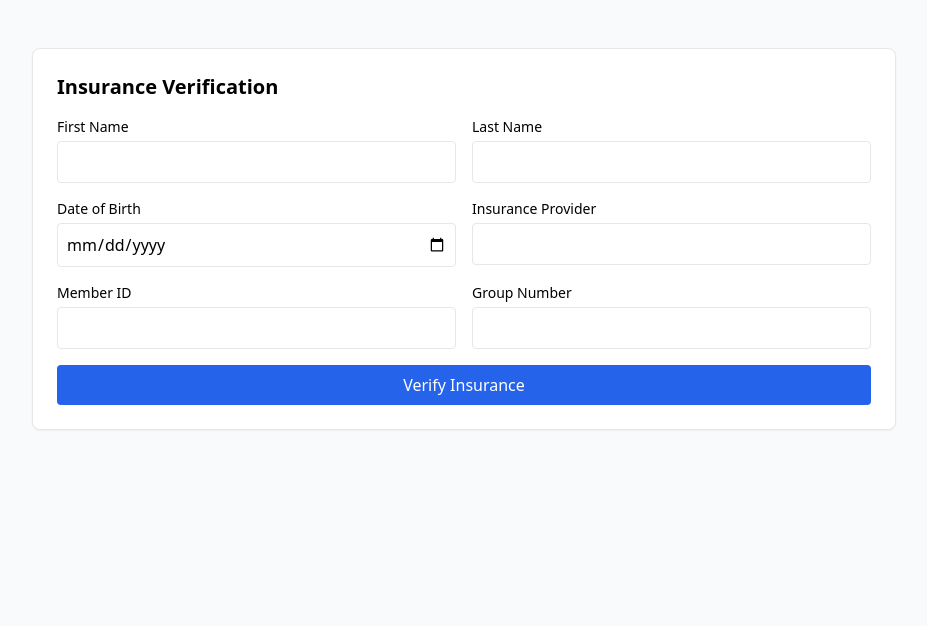
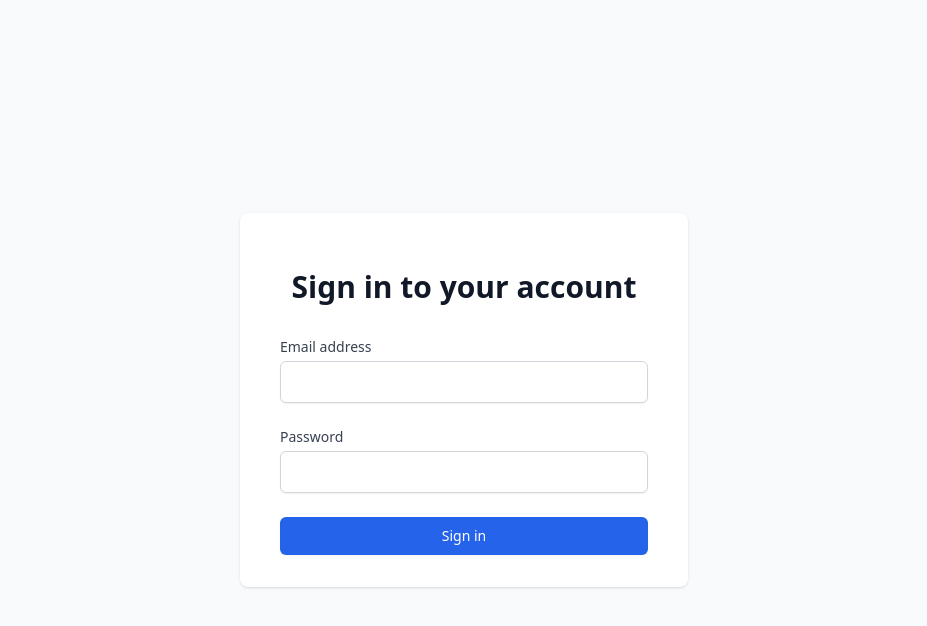
Before and after one commit to jammc89/insurance_verification_app, a Next.js app: page / in a window 1280 px wide. Shown: the top 626 px of the page, without its empty margins (176-1103 px from the left). Built offline with nearby package versions, Linux system fonts and the light colour scheme.

Commit message:
Update page.js

```diff
--- a/app/page.js
+++ b/app/page.js
@@ -1,11 +1,9 @@
 'use client';
 
-import InsuranceVerificationApp from './InsuranceVerificationApp';
+import { useEffect } from 'react';
+import { useRouter } from 'next/navigation';
+import LoginPage from './auth/login/page';
 
 export default function Home() {
-  return (
-    <main className="min-h-screen bg-gray-50 py-8">
-      <InsuranceVerificationApp />
-    </main>
-  );
+  return <LoginPage />;
 }
```
